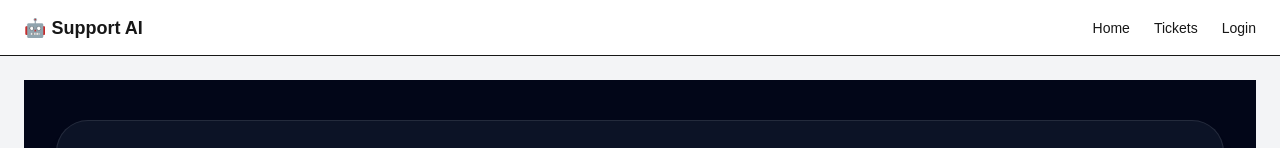
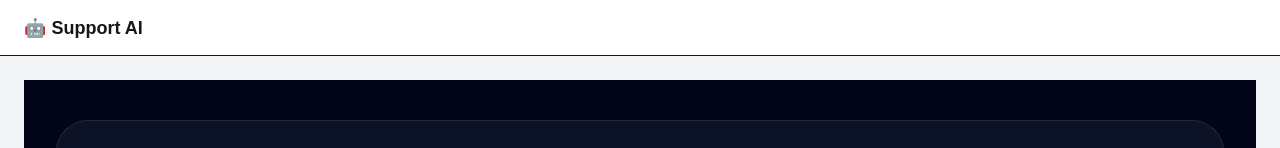
Before and after one commit to Vikas1248/ticketing-frontend, a Next.js app: page / in a window 1280 px wide. Shown: the top 148 px of the page. Built offline with nearby package versions, Linux system fonts and the light colour scheme.

Commit message:
Remove redundant header navigation links

```diff
--- a/app/components/Header.tsx
+++ b/app/components/Header.tsx
@@ -1,27 +1,21 @@
 "use client";
 
-import Link from "next/link";
 import { useRouter } from "next/navigation";
 import { useEffect, useState } from "react";
 
 export default function Header() {
-  const [role, setRole] = useState<string | null>(null);
   const [loggedIn, setLoggedIn] = useState(false);
   const router = useRouter();
 
   useEffect(() => {
     const token = localStorage.getItem("token");
-    const storedRole = localStorage.getItem("role");
-
     setLoggedIn(Boolean(token));
-    setRole(storedRole);
   }, []);
 
   const handleLogout = () => {
     localStorage.removeItem("token");
     localStorage.removeItem("role");
     setLoggedIn(false);
-    setRole(null);
     router.push("/login");
   };
 
@@ -29,35 +23,8 @@ export default function Header() {
     <div className="h-14 bg-white border-b flex items-center justify-between px-6 shadow-sm">
       <div className="font-semibold text-lg">🤖 Support AI</div>
 
-      <div className="flex gap-6 text-sm items-center">
-        <Link href="/" className="hover:text-blue-600">
-          Home
-        </Link>
-        <Link href="/tickets" className="hover:text-blue-600">
-          Tickets
-        </Link>
-
-        {!loggedIn ? (
-          <Link href="/login" className="hover:text-blue-600">
-            Login
-          </Link>
-        ) : (
-          <>
-            {role === "admin" && (
-              <Link href="/admin/dashboard" className="hover:text-blue-600">
-                Dashboard
-              </Link>
-            )}
-            {role === "agent" && (
-              <Link href="/agent/dashboard" className="hover:text-blue-600">
-                Dashboard
-              </Link>
-            )}
-            {role !== "admin" && role !== "agent" && (
-              <Link href="/tickets" className="hover:text-blue-600">
-                My Tickets
-              </Link>
-            )}
+      <div className="flex items-center gap-4">
+        {loggedIn ? (
           <button
             type="button"
             onClick={handleLogout}
@@ -65,8 +32,7 @@ export default function Header() {
           >
             Logout
           </button>
-          </>
-        )}
+        ) : null}
       </div>
     </div>
   );
```
Lines whose indentation alone changed are shown as unchanged.
